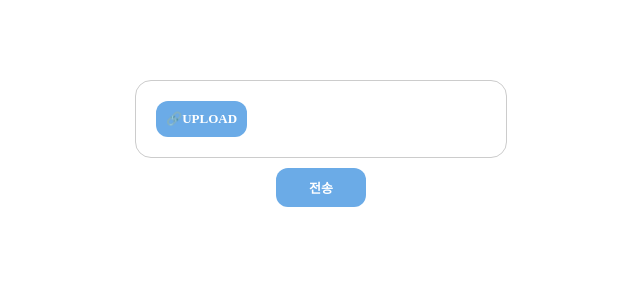
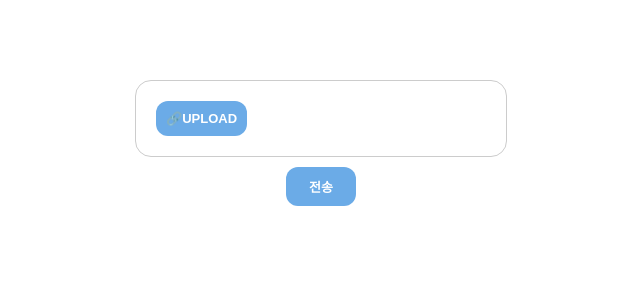
Before and after one commit to team-culfare/YWC-admin, a React (Vite) app: page / in a window 1280 px wide. Shown: the top 300 px of the page, without its empty margins (319-959 px from the left). Built offline with nearby package versions, Linux system fonts and the light colour scheme.

Commit message:
fix: PageRefactoring - 코드리뷰 피드백 수용 및 수정 - fileType 추가

```diff
--- a/src/App.tsx
+++ b/src/App.tsx
@@ -1,42 +1,45 @@
-import axios from "axios";
 import { ChangeEvent, useState } from "react";
 import styled from "styled-components";
+import { FileType } from "./types/file";
 
 const App = () => {
-  const [fileName, setFileName] = useState("");
-  const [file, setFile] = useState<File>();
+  const [data, setData] = useState<FileType>({
+    fileName: "",
+    file: undefined,
+  });
+
   const inputChangeHandler = (e: ChangeEvent<HTMLInputElement>) => {
     if (e.target.files) {
-      console.log(e);
-      setFileName(e.target.files[0].name);
-      setFile(e.target.files[0]);
+      setData({
+        fileName: e.target.files[0].name,
+        file: e.target.files[0],
+      });
     }
   };
+
   const submitHandler = async () => {
-    if (file) {
+    if (data && data.file) {
       const formData = new FormData();
-      formData.append("name", fileName);
-      formData.append("file", file);
+      formData.append("name", data.fileName);
+      formData.append("data", data.file);
+      console.log(formData);
 
-      await axios
-        .post(import.meta.env.VITE_PUBLIC_API_ENDPOINT, formData)
-        .then((res) => {
-          console.log(res);
-          if (res.data.statusCode !== 201) {
-            alert("유효하지 않은 Request가 존재합니다.");
-          }
-        })
-        .catch((err) => console.log(err));
-    }
+      //postFile(formData);
+    } else return;
   };
   return (
     <Container>
       <UploadContainer>
-        <FileInput htmlFor="file">
+        <FileInput htmlFor="data">
           <AttatchButton>🔗UPLOAD</AttatchButton>
-          <AttachedFile>{fileName}</AttachedFile>
+          <AttachedFile>{data.fileName}</AttachedFile>
         </FileInput>
-        <Input type="file" id="file" onChange={inputChangeHandler} />
+        <Input
+          id="data"
+          type="data"
+          accept=".xlsx"
+          onChange={inputChangeHandler}
+        />
         <AttatchButton style={{ width: "70px" }} onClick={submitHandler}>
           전송
         </AttatchButton>
@@ -68,7 +71,7 @@ const FileInput = styled.label`
   width: 350px;
 `;
 
-const AttatchButton = styled.div`
+const AttatchButton = styled.button`
   text-align: center;
   font-size: small;
   width: fit-content;
@@ -79,6 +82,7 @@ const AttatchButton = styled.div`
   color: white;
   font-weight: bold;
   white-space: nowrap;
+  border: none;
 `;
 const Input = styled.input`
   display: none;
--- /dev/null
+++ b/src/types/file.ts
@@ -0,0 +1,4 @@
+export interface FileType {
+  fileName: string;
+  file: File | undefined;
+}
```
